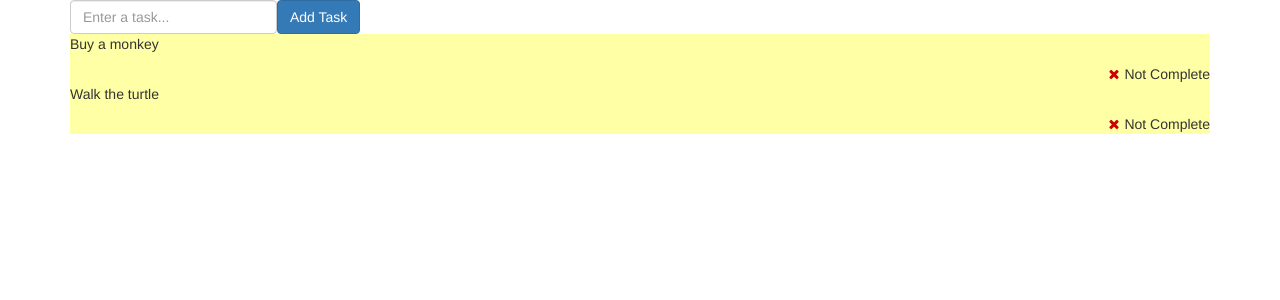
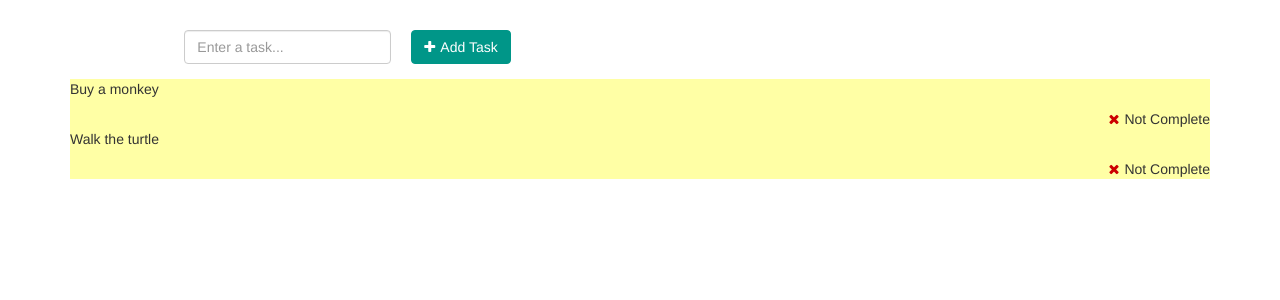
Before and after one commit to gregeng/task-card-app, an Angular app: page / in a window 1280 px wide. Shown: the top 300 px of the page. Built offline with nearby package versions, Linux system fonts and the light colour scheme.

Commit message:
style form button

```diff
--- a/src/app/app.component.css
+++ b/src/app/app.component.css
@@ -0,0 +1,25 @@
+.container {
+  padding-top: 3rem;
+}
+
+.row  {
+  margin-bottom: 1.5rem;
+}
+
+form {
+  text-align: center;
+}
+
+.btn,.btn-primary {
+  background-color: #009688;
+  border-color: #009688;
+  margin-left: 2rem;
+}
+
+.form-control:focus {
+  border-color: #009688;
+}
+
+i {
+  padding-right: .5rem;
+}
--- a/src/app/app.component.html
+++ b/src/app/app.component.html
@@ -1,11 +1,11 @@
 <div class="container">
   <div class="row">
-      <div class="col-md-6 offset-md-3">
+      <div class="col-md-6 offset-md-4">
         <form action="" class="form-inline">
           <div class="form-group">
             <label for="content-field " class="sr-only"></label>
             <input type="text" id="content-field " class="form-control" placeholder="Enter a task...">
-            <button type="submit" class="btn btn-primary">Add Task</button>
+            <button type="submit" class="btn btn-primary"><i class="fa fa-plus" aria-hidden="true"></i>Add Task</button>
           </div>
         </form>
       </div>
```
